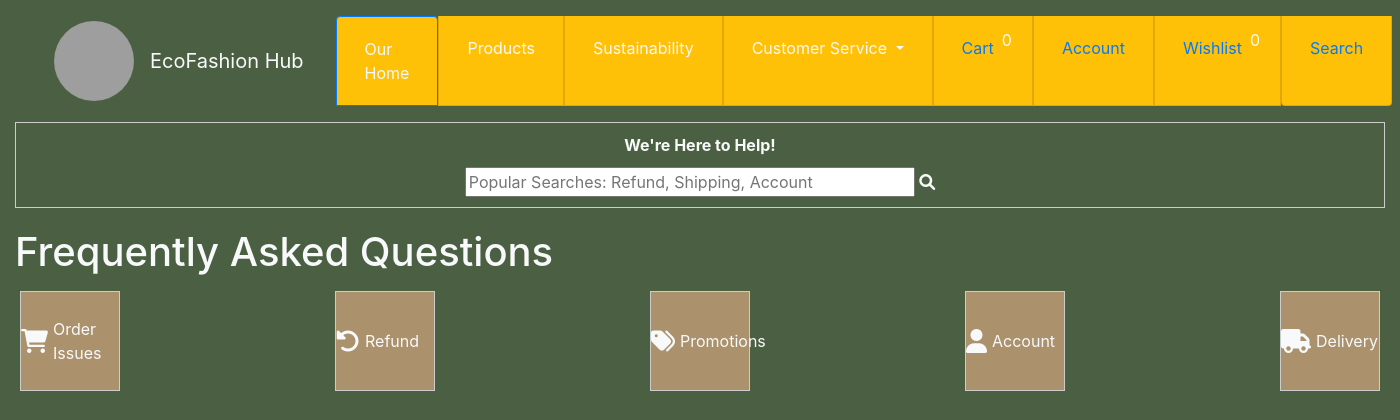
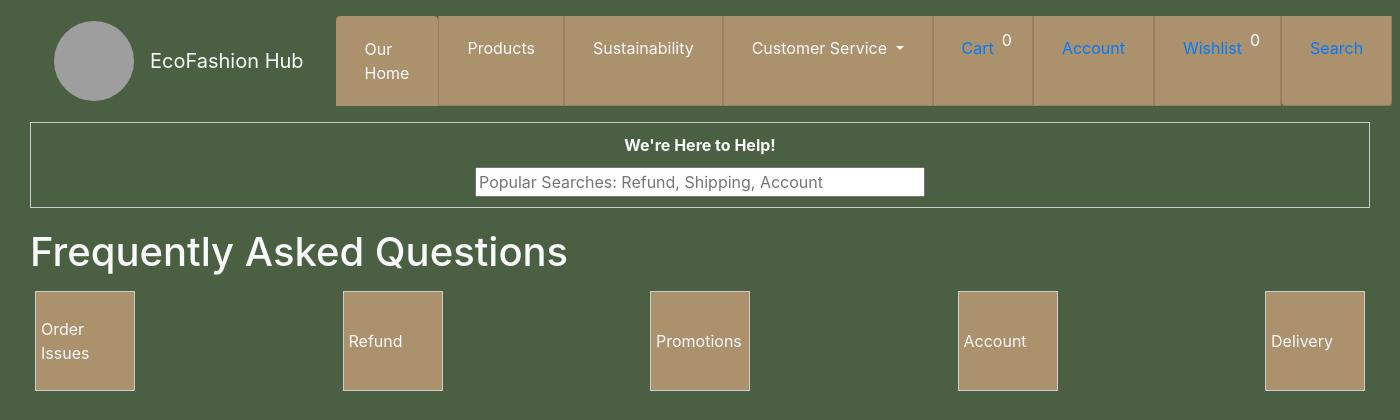
Before and after one commit to Confunius/EcoFashion-Hub, a Flask app: page /FAQ in a window 1400 px wide. Shown: the top 420 px of the page. Run offline with Flask 3, Linux system fonts and the light colour scheme; some libraries are stand-ins or nearby versions; grey boxes are pictures that could not be loaded.

Commit message:
Update FAQ.html

```diff
--- a/templates/FAQ.html
+++ b/templates/FAQ.html
@@ -61,82 +61,10 @@
             margin-right: 5px;
         }
     </style>
-    <link rel="stylesheet" href="https://cdnjs.cloudflare.com/ajax/libs/font-awesome/6.0.0-beta3/css/all.min.css">
-    <meta charset="UTF-8">
-    <title>{% block title %}Ecofashion Hub - FAQ{% endblock %}</title>
-
-    <!-- Bootstrap 4.5.2 CSS -->
-    <link rel="stylesheet" href="https://stackpath.bootstrapcdn.com/bootstrap/4.5.2/css/bootstrap.min.css" integrity="sha384-JcKb8q3iqJ61gNV9KGb8thSsNjpSL0n8PARn9HuZOnIxN0hoP+VmmDGMN5t9UJ0Z" crossorigin="anonymous">
-    <link rel="stylesheet" href="home.css">
+    {% extends "base.html" %} {% block title %}Ecofashion Hub - FAQ{% endblock %} {% block content %}
 </head>
-<body style="background:#4b6043" class="text-light container-fluid">
-    <nav class="navbar navbar-expand-sm">
-  <!-- Brand -->
-  <div class="container-fluid d-flex flex-row just ify-content-start">
-    <div class="p-2">
-      <img title="logo" src="https://blog.oxfamintermon.org/wp-content/uploads/2016/11/moda-ecol%C3%B3gica-1.jpg"
-    width="80" height="80" style="border-radius:50%">
-    </div>
-    <div class="p-2">
-      <a class="navbar-brand text-light" href="/">EcoFashion Hub</a>
-    </div>
-    <!-- Links -->
-    <div class="flex-fill p-2">
-      <ul class="navbar-nav list-group justify-content-end">
-        <li class="nav-item list-group-item active bg-warning text-light">
-          <a class="nav-link a text-light" href="/">Our Home</a>
-        </li>
-        <li class="nav-item list-group-item bg-warning">
-          <a class="nav-link text-light" href="/">Products</a>
-        </li>
-        <li class="nav-item list-group-item bg-warning">
-          <a class="nav-link text-light" href="/">Sustainability</a>
-        </li>
-
-        <!-- Dropdown -->
-        <li class="nav-item dropdown list-group-item bg-warning">
-          <a class="nav-link dropdown-toggle text-light" href="#" id="navbardrop" data-toggle="dropdown">
-            Customer Service
-          </a>
-          <div class="dropdown-menu">
-            <a class="dropdown-item" href="/">Customer Service</a>
-            <a class="dropdown-item" href="/">Service Records</a>
-            <a class="dropdown-item" href="/FAQ">FAQ</a>
-          </div>
-        </li>
-
-        <li class="nav-item list-group-item bg-warning d-flex flew-row">
-          <a class="nav-link" href="/">Cart</a>
-          <text>0</text>
-        </li>
-        <li class="nav-item list-group-item bg-warning">
-          <a class="nav-link" href="/">Account</a>
-        </li>
-        <li class="nav-item list-group-item bg-warning d-flex flex-row">
-          <a class="nav-link" href="/">Wishlist</a>
-          <text>0</text>
-        </li>
-        <li class="nav-item list-group-item bg-warning">
-          <a class="nav-link" href="/">Search</a>
-        </li>
-      </ul>
-    </div>
-    </div>
-  </nav>
-
-
-    <div class="container-fluid">
-        {% block content %}
-        {% endblock %}
-    </div>
-
-    {% block scripts %}
-    <!-- jQuery 3.5.1, Popper 1.16.1, Bootstrap 4.5.2 JavaScript -->
-    <script src="https://code.jquery.com/jquery-3.5.1.slim.min.js" integrity="sha384-DfXdz2htPH0lsSSs5nCTpuj/zy4C+OGpamoFVy38MVBnE+IbbVYUew+OrCXaRkfj" crossorigin="anonymous"></script>
-    <script src="https://cdn.jsdelivr.net/npm/popper.js@1.16.1/dist/umd/popper.min.js" integrity="sha384-9/reFTGAW83EW2RDu2S0VKaIzap3H66lZH81PoYlFhbGU+6BZp6G7niu735Sk7lN" crossorigin="anonymous"></script>
-    <script src="https://stackpath.bootstrapcdn.com/bootstrap/4.5.2/js/bootstrap.min.js" integrity="sha384-B4gt1jrGC7Jh4AgTPSdUtOBvfO8shuf57BaghqFfPlYxofvL8/KUEfYiJOMMV+rV" crossorigin="anonymous"></script>
-    {% endblock %}
-<div class="search_box">
+<body>
+     <div class="search_box">
         <div class="bg_text" tabindex="0">
             We're Here to Help!
         </div>
@@ -175,20 +103,18 @@
         <!-- End of Flexbox container for sections -->
 
         <!-- FAQs with questions and answers will be inserted here -->
-        <!-- Replace this with your actual FAQs -->
+        <!-- Replace with FAQ -->
 
     </div>
 
-    <!-- Add the JavaScript code -->
+    <!-- JavaScript code -->
     <script>
         var searchIcon = document.querySelector('.search_icon');
         var searchInput = document.querySelector('.searchInputBox');
-
-        // Click event handler for the search icon
         searchIcon.addEventListener('click', function() {
-            // Perform the action you want here, e.g., submit the search form
-            searchInput.focus(); // For example, this focuses on the search input
+            searchInput.focus();
         });
     </script>
 </body>
 </html>
+{% endblock %}
```
